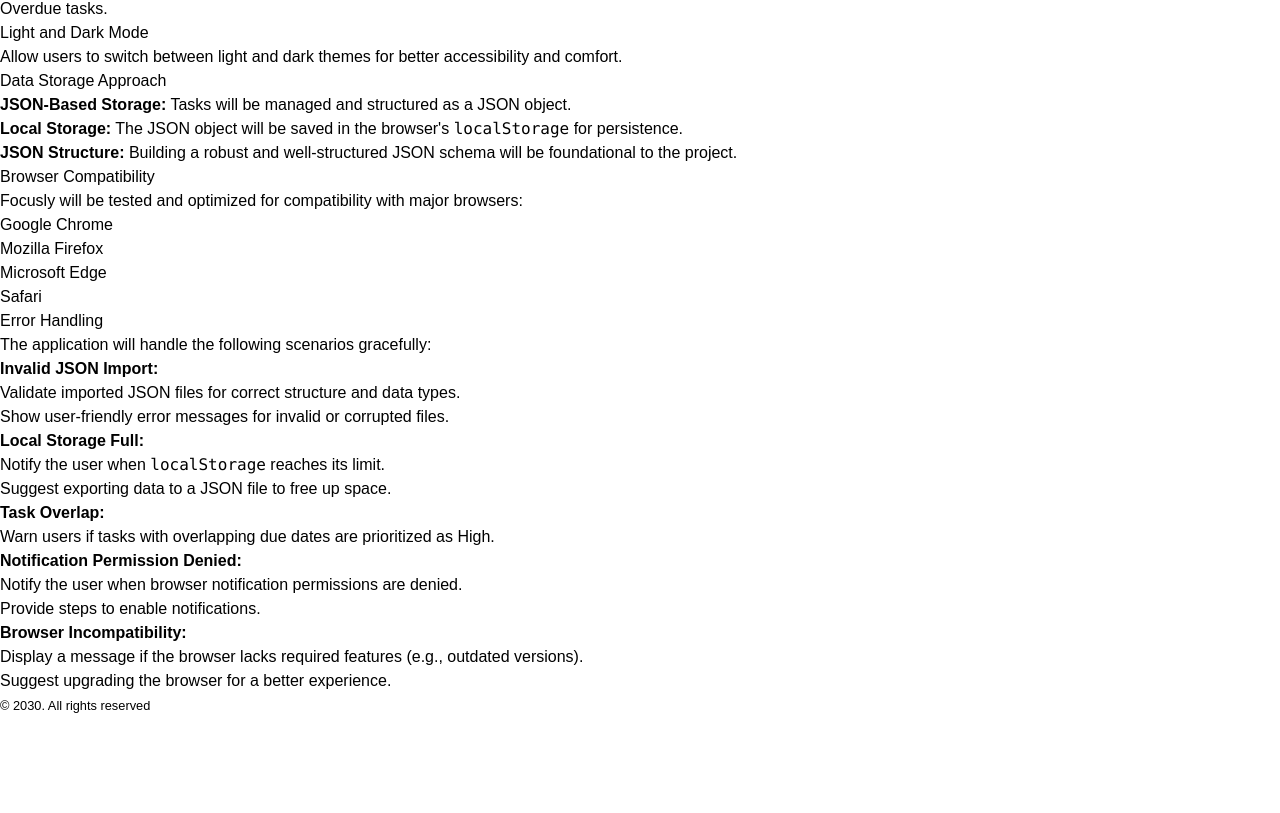
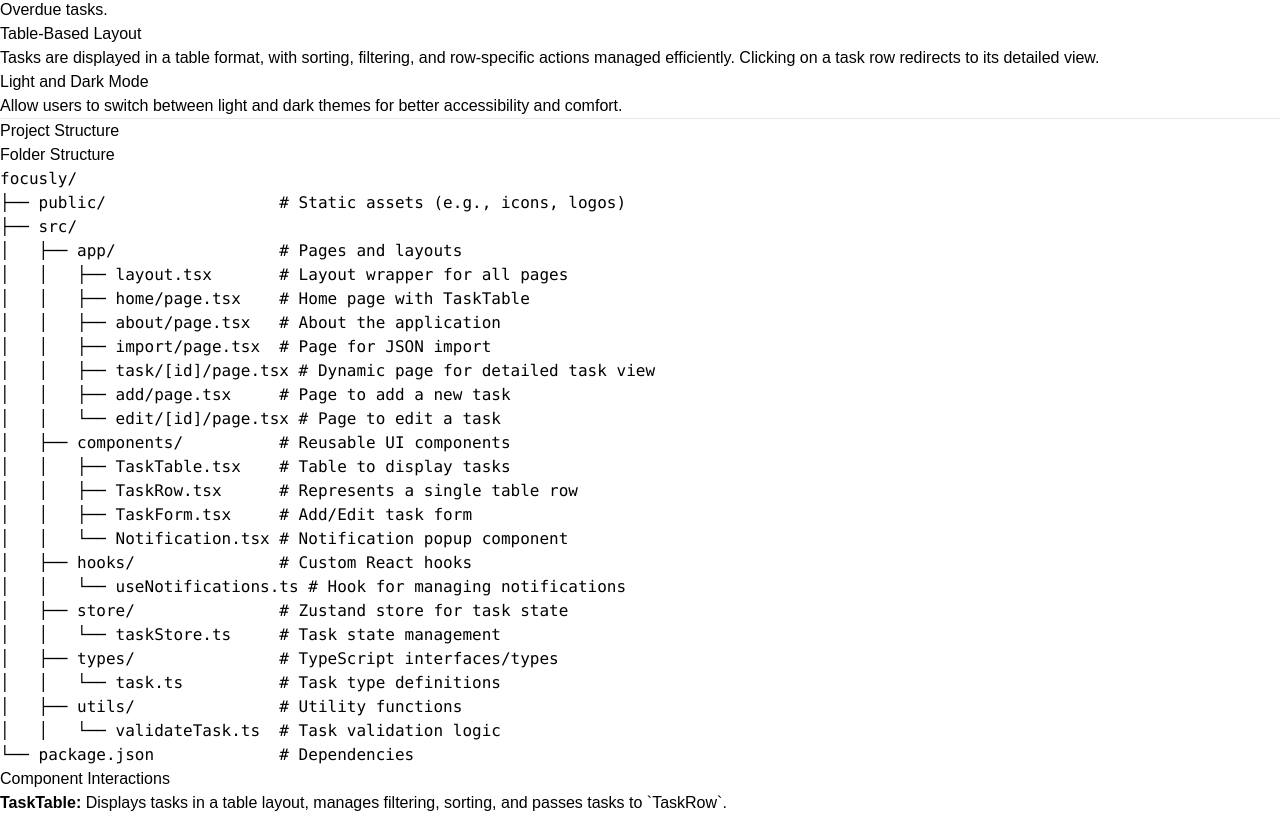
Before and after one commit to blueisfresh/focusly, a Next.js app: page /about in a window 1280 px wide. Shown: the part 813-1626 px from the top of the page. Before the commit the page ends 1530 px from the top, so only its background shows below. Built offline with nearby package versions, Linux system fonts and the light colour scheme; a web font is replaced by a local one.

Commit message:
Updated About page based on the new readme file

```diff
--- a/src/app/about/page.tsx
+++ b/src/app/about/page.tsx
@@ -19,7 +19,9 @@ export default function Page() {
           </p>
         </section>
 
-        <section className="mt-8">
+        <hr className="my-6" />
+
+        <section>
           <h2 className="text-2xl font-semibold text-gray-700 mb-4">
             Core Features
           </h2>
@@ -29,11 +31,11 @@ export default function Page() {
               Task Management
             </h3>
             <ul className="list-disc pl-6 text-gray-600">
-              <li>Add, edit, and delete tasks.</li>
+              <li>Add, edit, delete tasks.</li>
               <li>Mark tasks as complete or incomplete.</li>
               <li>
                 <strong>Task Prioritization:</strong>
-                <ul className="list-circle pl-6">
+                <ul className="list-disc pl-6">
                   <li>Assign priority levels: High, Medium, Low.</li>
                 </ul>
               </li>
@@ -47,7 +49,7 @@ export default function Page() {
             <ul className="list-disc pl-6 text-gray-600">
               <li>
                 Filter tasks by:
-                <ul className="list-circle pl-6">
+                <ul className="list-disc pl-6">
                   <li>Status: Completed, Pending.</li>
                   <li>Priority level.</li>
                 </ul>
@@ -63,12 +65,23 @@ export default function Page() {
             <ul className="list-disc pl-6 text-gray-600">
               <li>
                 Receive reminders for:
-                <ul className="list-circle pl-6">
+                <ul className="list-disc pl-6">
                   <li>Upcoming tasks.</li>
                   <li>Overdue tasks.</li>
                 </ul>
               </li>
             </ul>
+          </article>
+
+          <article className="mb-6">
+            <h3 className="text-xl font-semibold text-gray-800 mb-2">
+              Table-Based Layout
+            </h3>
+            <p className="text-gray-600">
+              Tasks are displayed in a table format, with sorting, filtering,
+              and row-specific actions managed efficiently. Clicking on a task
+              row redirects to its detailed view.
+            </p>
           </article>
 
           <article className="mb-6">
@@ -82,35 +95,78 @@ export default function Page() {
           </article>
         </section>
 
-        <section className="mt-8">
+        <hr className="my-6" />
+
+        <section>
           <h2 className="text-2xl font-semibold text-gray-700 mb-4">
-            Data Storage Approach
+            Project Structure
           </h2>
+
+          <article className="mb-6">
+            <h3 className="text-xl font-semibold text-gray-800 mb-2">
+              Folder Structure
+            </h3>
+            <pre className="bg-gray-100 p-4 rounded-md text-sm text-gray-600">
+              {`focusly/
+├── public/                  # Static assets (e.g., icons, logos)
+├── src/
+│   ├── app/                 # Pages and layouts
+│   │   ├── layout.tsx       # Layout wrapper for all pages
+│   │   ├── home/page.tsx    # Home page with TaskTable
+│   │   ├── about/page.tsx   # About the application
+│   │   ├── import/page.tsx  # Page for JSON import
+│   │   ├── task/[id]/page.tsx # Dynamic page for detailed task view
+│   │   ├── add/page.tsx     # Page to add a new task
+│   │   └── edit/[id]/page.tsx # Page to edit a task
+│   ├── components/          # Reusable UI components
+│   │   ├── TaskTable.tsx    # Table to display tasks
+│   │   ├── TaskRow.tsx      # Represents a single table row
+│   │   ├── TaskForm.tsx     # Add/Edit task form
+│   │   └── Notification.tsx # Notification popup component
+│   ├── hooks/               # Custom React hooks
+│   │   └── useNotifications.ts # Hook for managing notifications
+│   ├── store/               # Zustand store for task state
+│   │   └── taskStore.ts     # Task state management
+│   ├── types/               # TypeScript interfaces/types
+│   │   └── task.ts          # Task type definitions
+│   ├── utils/               # Utility functions
+│   │   └── validateTask.ts  # Task validation logic
+└── package.json             # Dependencies`}
+            </pre>
+          </article>
+
+          <article className="mb-6">
+            <h3 className="text-xl font-semibold text-gray-800 mb-2">
+              Component Interactions
+            </h3>
             <ul className="list-disc pl-6 text-gray-600">
               <li>
-              <strong>JSON-Based Storage:</strong> Tasks will be managed and
-              structured as a JSON object.
+                <strong>TaskTable:</strong> Displays tasks in a table layout,
+                manages filtering, sorting, and passes tasks to `TaskRow`.
               </li>
               <li>
-              <strong>Local Storage:</strong> The JSON object will be saved in
-              the browser's{" "}
-              <code className="bg-gray-100 p-1 rounded">localStorage</code> for
-              persistence.
+                <strong>TaskRow:</strong> Represents a single table row, handles
+                row-specific actions, and links to task details.
               </li>
               <li>
-              <strong>JSON Structure:</strong> Building a robust and
-              well-structured JSON schema will be foundational to the project.
+                <strong>TaskForm:</strong> Validates and processes input for
+                adding and editing tasks.
+              </li>
+              <li>
+                <strong>Notification:</strong> Handles reminders for tasks.
               </li>
             </ul>
+          </article>
         </section>
 
-        <section className="mt-8">
+        <hr className="my-6" />
+
+        <section>
           <h2 className="text-2xl font-semibold text-gray-700 mb-4">
             Browser Compatibility
           </h2>
           <p className="text-gray-600">
-            Focusly will be tested and optimized for compatibility with major
-            browsers:
+            Focusly is optimized for compatibility with major browsers:
           </p>
           <ul className="list-disc pl-6 text-gray-600">
             <li>Google Chrome</li>
@@ -120,68 +176,19 @@ export default function Page() {
           </ul>
         </section>
 
-        <section className="mt-8">
+        <hr className="my-6" />
+
+        <section>
           <h2 className="text-2xl font-semibold text-gray-700 mb-4">
             Error Handling
           </h2>
-          <p className="text-gray-600">
-            The application will handle the following scenarios gracefully:
-          </p>
-          <ol className="list-decimal pl-6 text-gray-600">
+          <ul className="list-disc pl-6 text-gray-600">
             <li>
-              <strong>Invalid JSON Import:</strong>
-              <ul className="list-circle pl-6">
-                <li>
-                  Validate imported JSON files for correct structure and data
-                  types.
+              Invalid JSON imports are validated and rejected if incorrect.
             </li>
-                <li>
-                  Show user-friendly error messages for invalid or corrupted
-                  files.
-                </li>
+            <li>Users are notified when browser notifications are denied.</li>
+            <li>Clear steps are provided for enabling browser features.</li>
           </ul>
-            </li>
-            <li>
-              <strong>Local Storage Full:</strong>
-              <ul className="list-circle pl-6">
-                <li>
-                  Notify the user when{" "}
-                  <code className="bg-gray-100 p-1 rounded">localStorage</code>{" "}
-                  reaches its limit.
-                </li>
-                <li>Suggest exporting data to a JSON file to free up space.</li>
-              </ul>
-            </li>
-            <li>
-              <strong>Task Overlap:</strong>
-              <ul className="list-circle pl-6">
-                <li>
-                  Warn users if tasks with overlapping due dates are prioritized
-                  as High.
-                </li>
-              </ul>
-            </li>
-            <li>
-              <strong>Notification Permission Denied:</strong>
-              <ul className="list-circle pl-6">
-                <li>
-                  Notify the user when browser notification permissions are
-                  denied.
-                </li>
-                <li>Provide steps to enable notifications.</li>
-              </ul>
-            </li>
-            <li>
-              <strong>Browser Incompatibility:</strong>
-              <ul className="list-circle pl-6">
-                <li>
-                  Display a message if the browser lacks required features
-                  (e.g., outdated versions).
-                </li>
-                <li>Suggest upgrading the browser for a better experience.</li>
-              </ul>
-            </li>
-          </ol>
         </section>
       </article>
     </div>
```
Also changed, not shown: 1 other file (tests, documents, lock files or other folders). Lines whose indentation alone changed are shown as unchanged.
